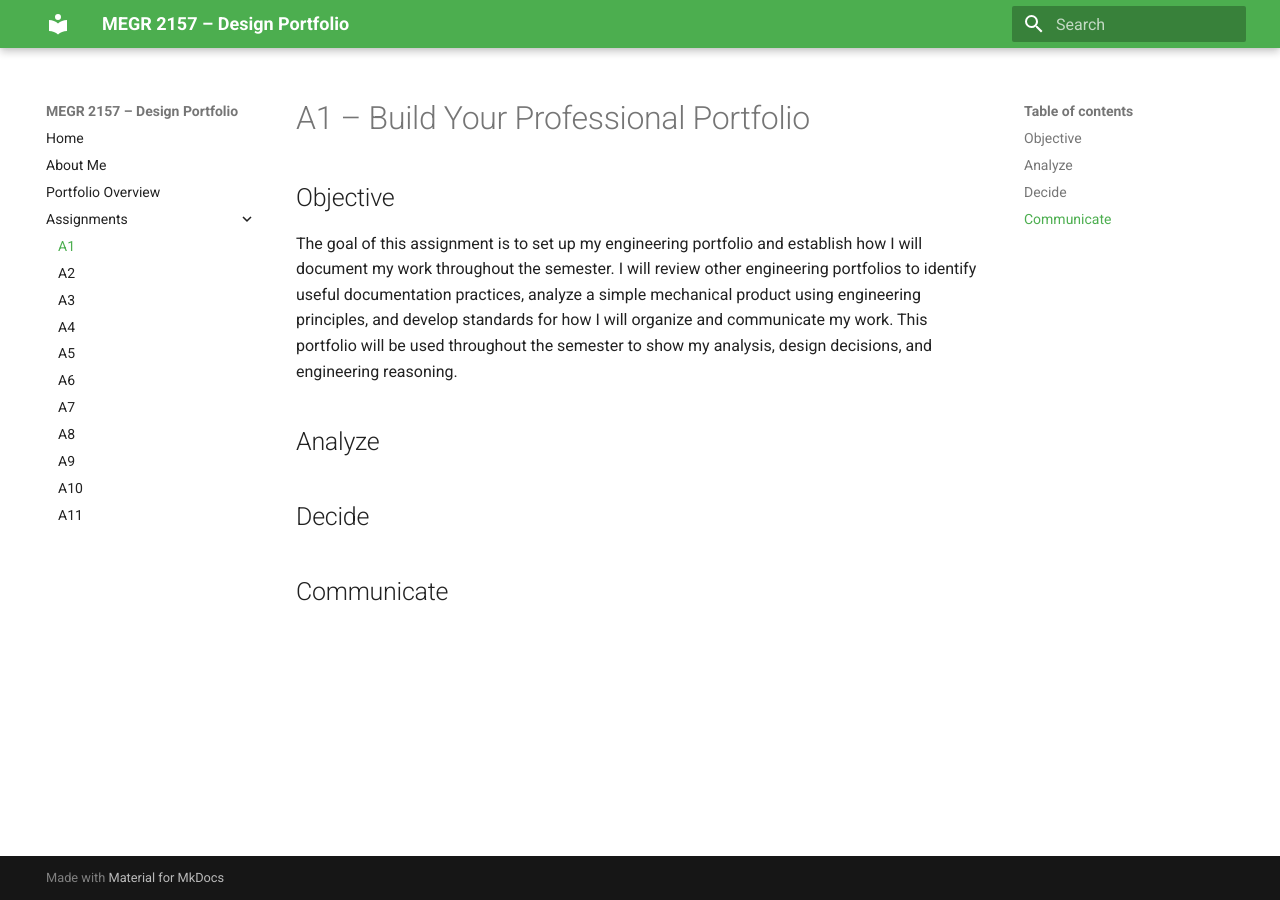
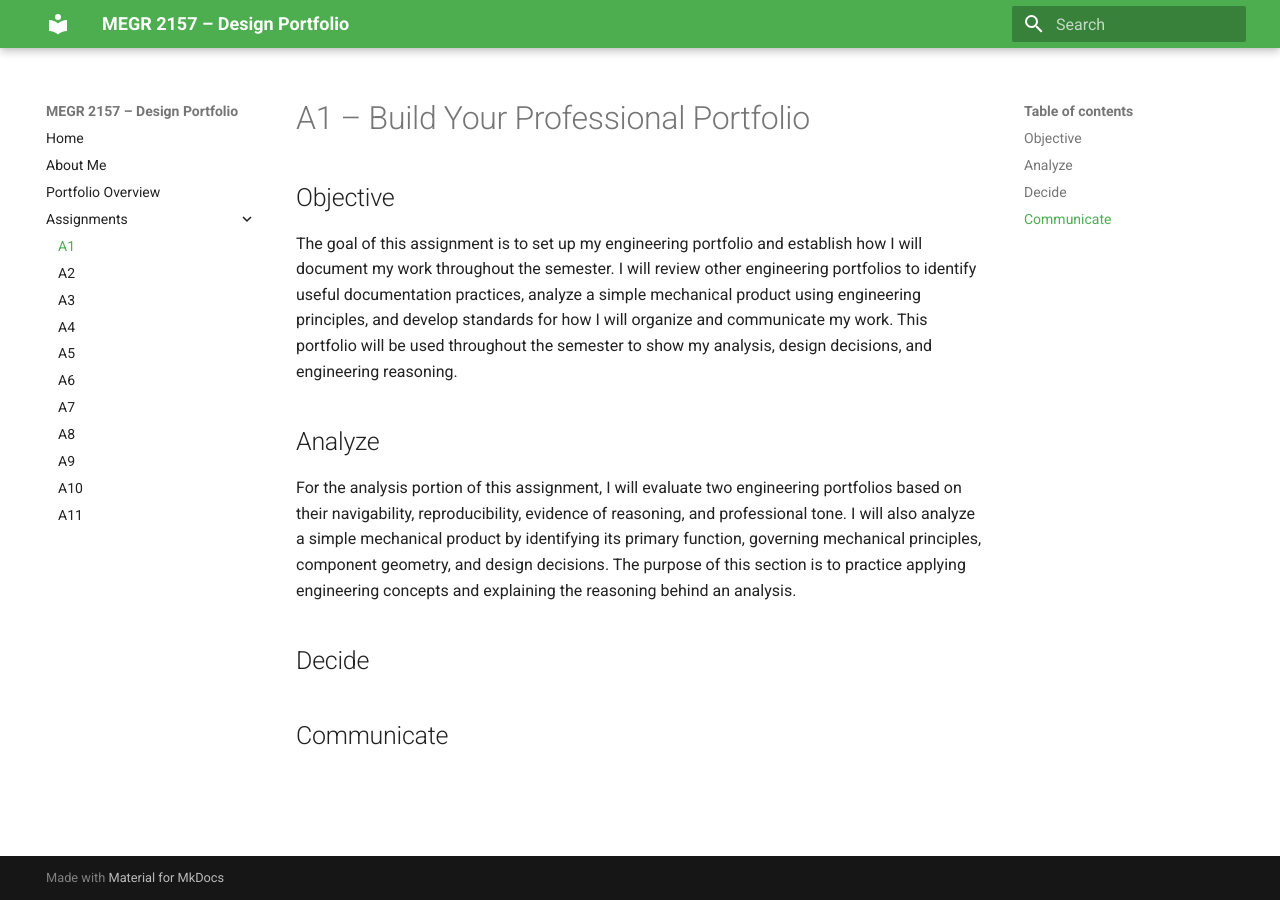
Before and after one commit to roncellis/Roncellis-megr2157-portfolio, an MkDocs documentation site: the page built from docs/assignments/A01/index.md, in a window 1280 px wide. Built offline with MkDocs 1.6.1 and Material for MkDocs 9.7.7, drawn with Linux system fonts in a browser that asks for light colours.

Commit message:
Add analysis section to assignment documentation
Added analysis section to outline evaluation criteria for engineering portfolios and mechanical product analysis.

```diff
--- a/docs/assignments/A01/index.md
+++ b/docs/assignments/A01/index.md
@@ -4,6 +4,7 @@
 The goal of this assignment is to set up my engineering portfolio and establish how I will document my work throughout the semester. I will review other engineering portfolios to identify useful documentation practices, analyze a simple mechanical product using engineering principles, and develop standards for how I will organize and communicate my work. This portfolio will be used throughout the semester to show my analysis, design decisions, and engineering reasoning.
 
 ## Analyze
+For the analysis portion of this assignment, I will evaluate two engineering portfolios based on their navigability, reproducibility, evidence of reasoning, and professional tone. I will also analyze a simple mechanical product by identifying its primary function, governing mechanical principles, component geometry, and design decisions. The purpose of this section is to practice applying engineering concepts and explaining the reasoning behind an analysis.
 
 
 ## Decide
```
